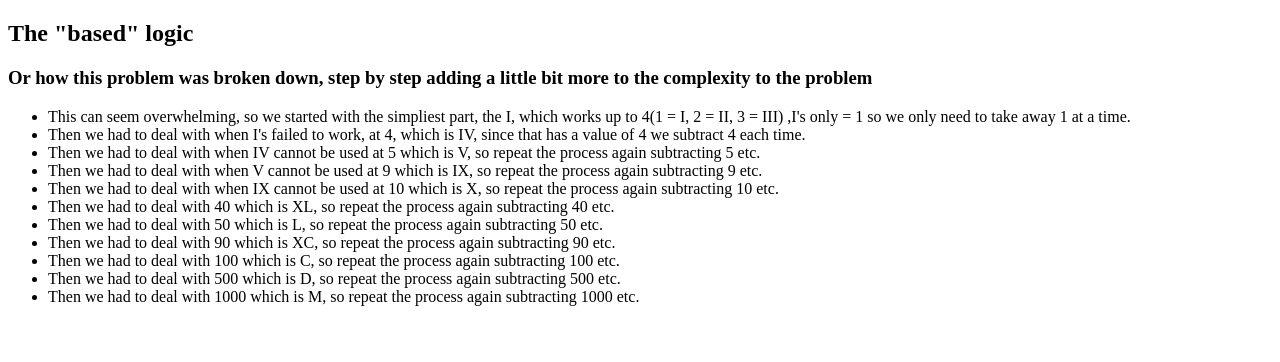
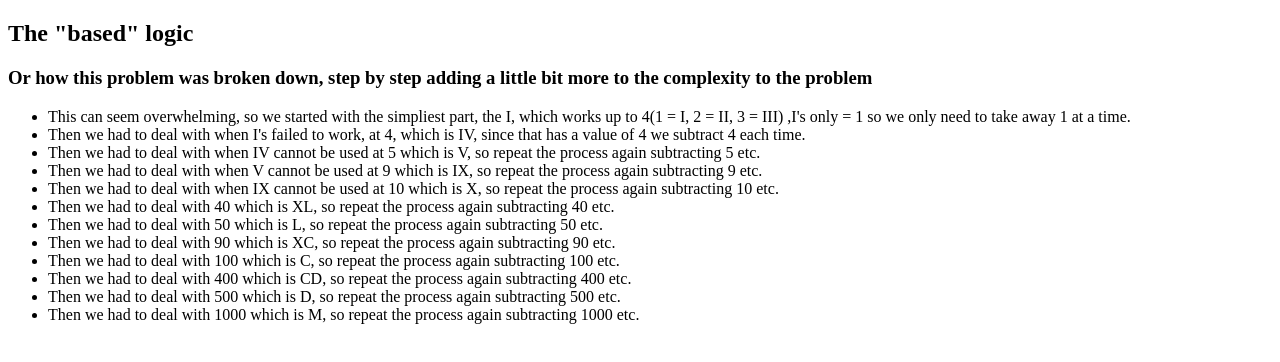
Before and after one commit to JoleneMel/Roman-Numeral-Converter, a plain HTML site: page index.html in a window 1280 px wide. Drawn offline with Linux system fonts and the light colour scheme.

Commit message:
roman numeral converter

```diff
--- a/index.html
+++ b/index.html
@@ -21,6 +21,7 @@
         <li>Then we had to deal with 50 which is L, so repeat the process again subtracting 50 etc.</li>
         <li>Then we had to deal with 90 which is XC, so repeat the process again subtracting 90 etc.</li>
         <li>Then we had to deal with 100 which is C, so repeat the process again subtracting 100 etc.</li>
+        <li>Then we had to deal with 400 which is CD, so repeat the process again subtracting 400 etc.</li>
         <li>Then we had to deal with 500 which is D, so repeat the process again subtracting 500 etc.</li>
         <li>Then we had to deal with 1000 which is M, so repeat the process again subtracting 1000 etc.</li>
     </ul>
```
